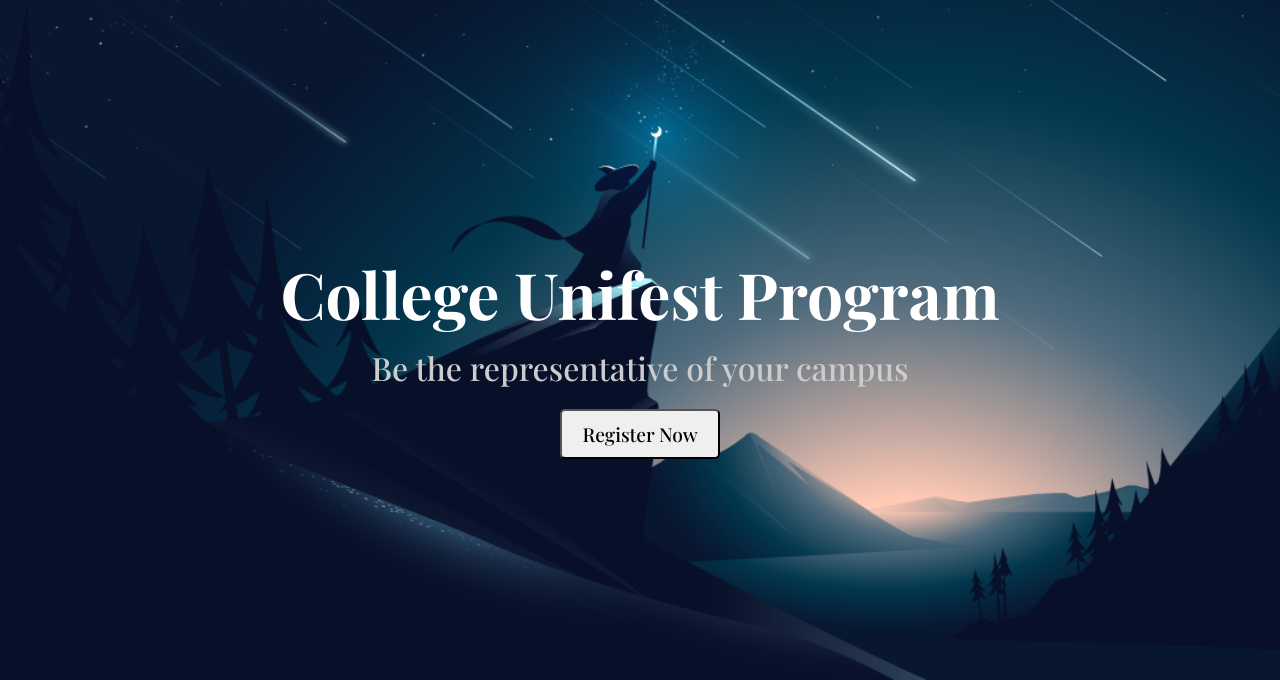
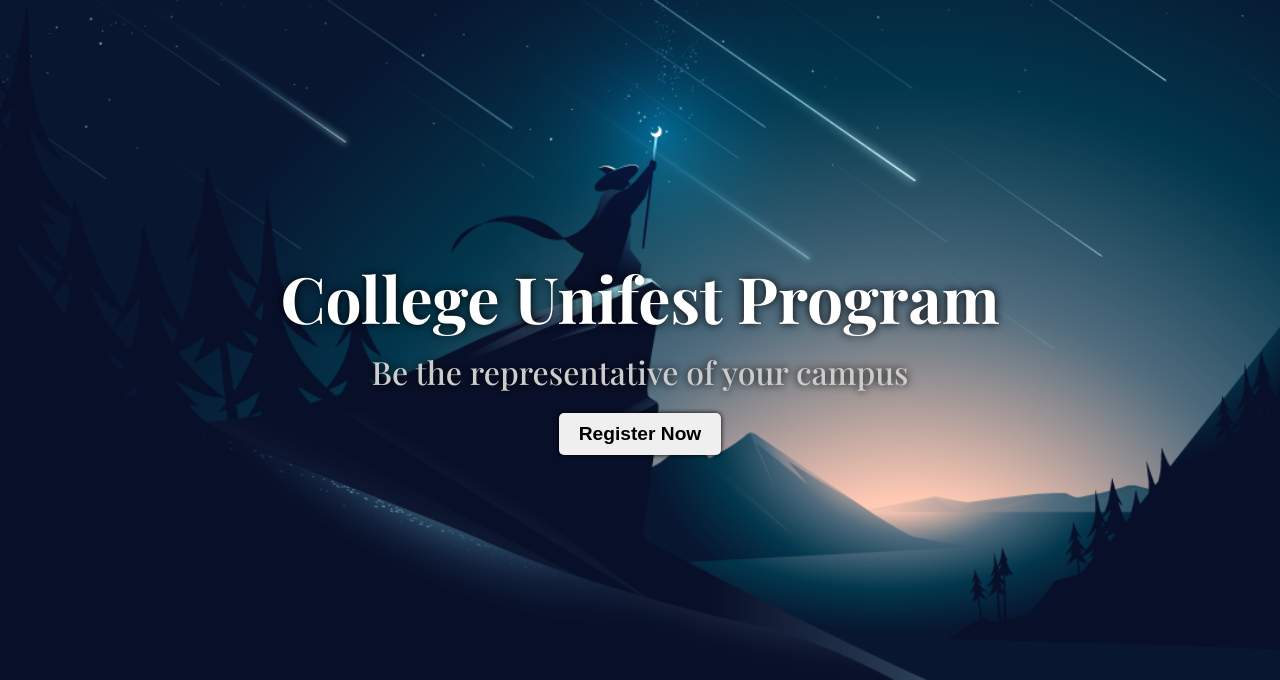
Before and after one commit to Gamin8ing/Effervescence, a plain HTML site: page index.html in a window 1280 px wide. Shown: the part 120-800 px from the top of the page. Drawn offline with nearby package versions, Linux system fonts and the light colour scheme; a web font is replaced by a local one.

Commit message:
some readability improved in hero section

```diff
--- a/styles.css
+++ b/styles.css
@@ -13,11 +13,15 @@ a {
   display: inline-block;
   padding: 10px 20px;
   font-size: 1.2rem;
-  font-weight: 500;
+  font-family: sans-serif;
+  font-weight: 900;
   border-radius: 5px;
   transition: 0.3s;
   cursor: pointer;
   margin: 10px;
+  border: none;
+  outline: none;
+  box-shadow: 0px 0px 5px;
 }
 
 .hero-section {
@@ -26,6 +30,7 @@ a {
   background: url("./hero-img.png") no-repeat center;
   background-size: cover;
   display: flex;
+  text-shadow: 0px 0px 10px black;
   justify-content: center;
   align-items: center;
   color: white;
```
